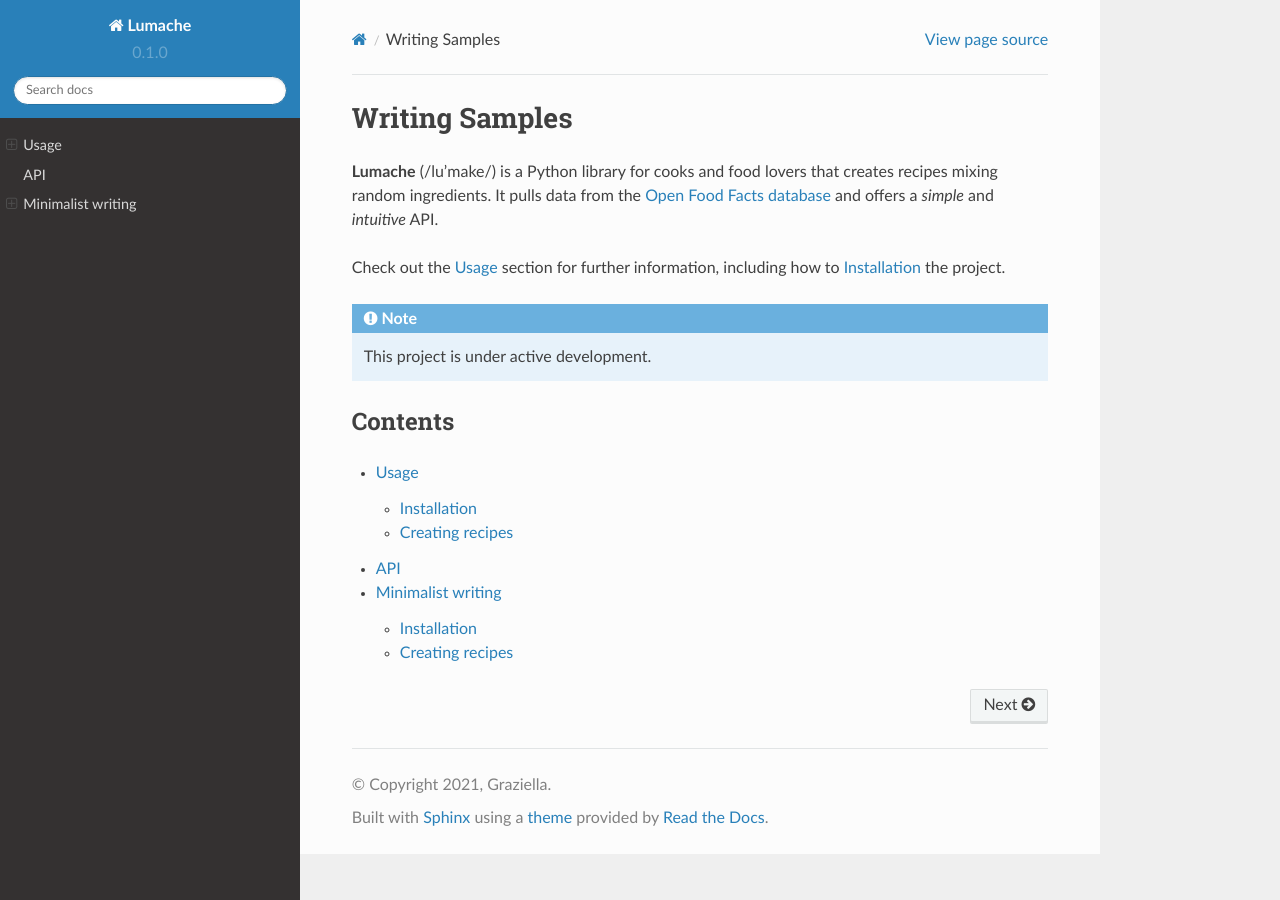
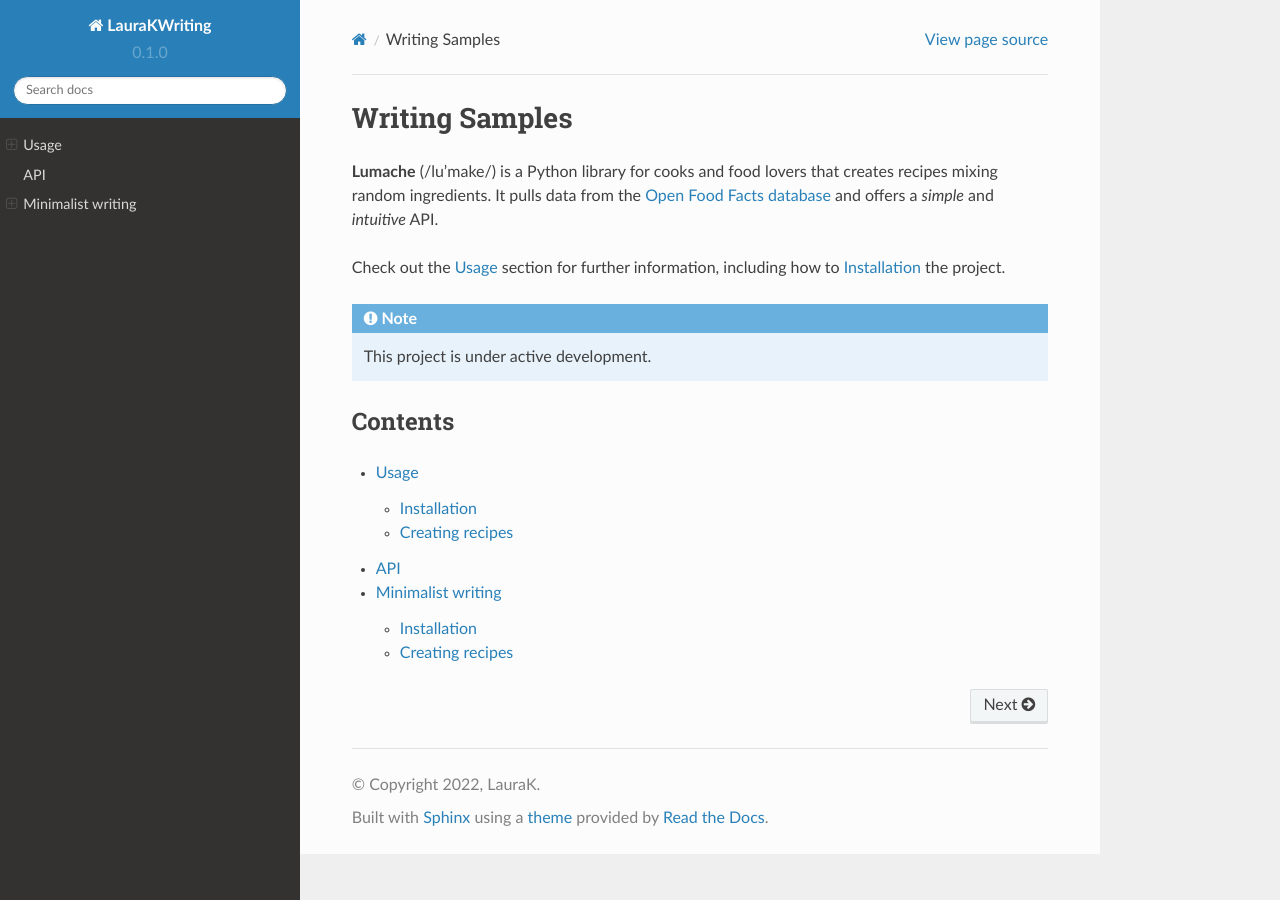
Before and after one commit to laurakwriting/rtd-laurakwriting, a Sphinx documentation site: the page built from docs/source/index.rst, in a window 1280 px wide. Built offline with Sphinx 7.4.7 and the Read the Docs theme 2.0.0, drawn with Linux system fonts in a browser that asks for light colours.

Commit message:
Update conf.py

```diff
--- a/docs/source/conf.py
+++ b/docs/source/conf.py
@@ -2,9 +2,9 @@
 
 # -- Project information
 
-project = 'Lumache'
-copyright = '2021, Graziella'
-author = 'Graziella'
+project = 'LauraKWriting'
+copyright = '2022, LauraK'
+author = 'LauraK'
 
 release = '0.1'
 version = '0.1.0'
```
